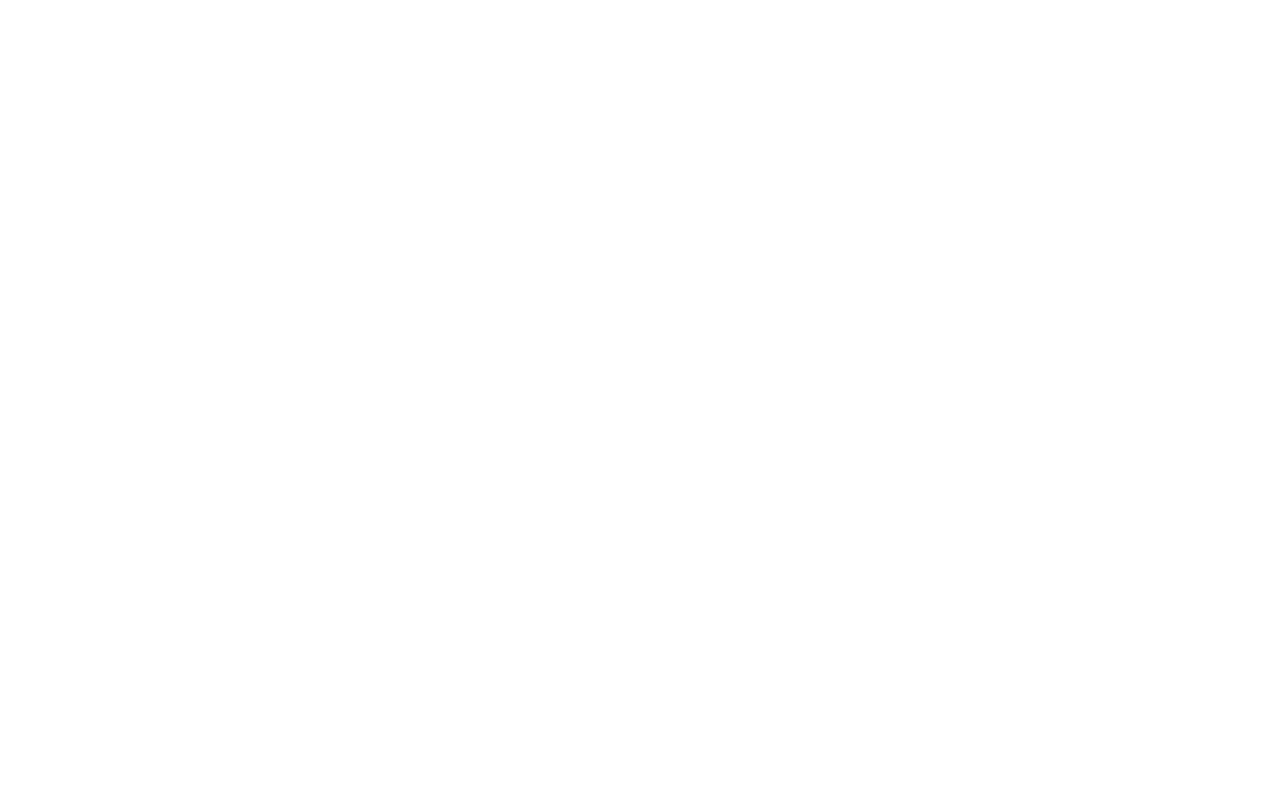
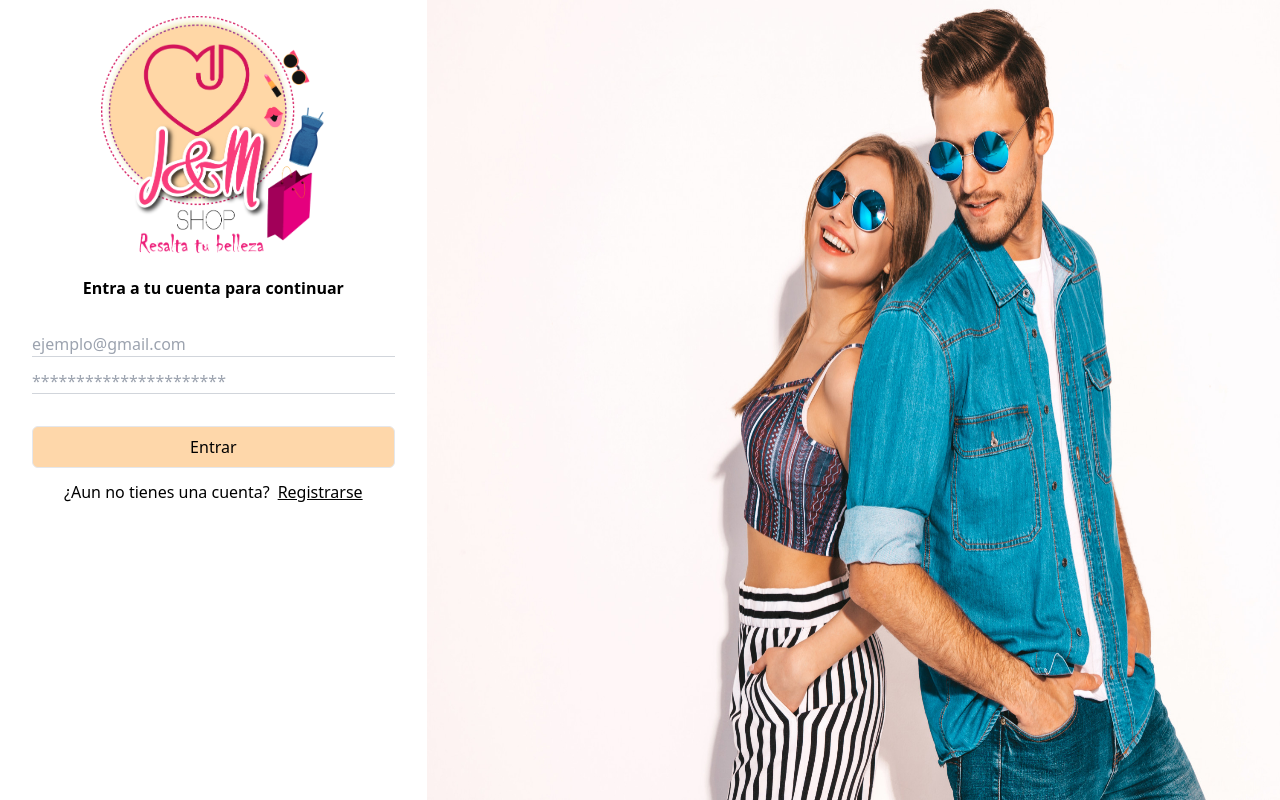
Before and after one commit to camm852/JYM, a React (Vite) app: page /login in a window 1280 px wide. Before the commit this address had no page. Built offline with nearby package versions, Linux system fonts and the light colour scheme.

Commit message:
[ADD] view login

```diff
--- a/src/components/Carousel.tsx
+++ b/src/components/Carousel.tsx
@@ -154,6 +154,7 @@ export default function Carousel(props: Props) {
       {/*
       //**Buttons
       */}
+      {showButtons ? (
         <div className="absolute left-6 bottom-2  md:left-14 xl:bottom-8 xl:left-32 flex">
           <button onClick={() => previousIndex()}>
             <svg
@@ -197,6 +198,7 @@ export default function Carousel(props: Props) {
             </svg>
           </button>
         </div>
+      ) : null}
       <div className="absolute left-6  w-2/3 xl:w-2/5 2xl:w-1/5 top-3 lg:top-10 xl:top-14   md:left-14  xl:left-32 ">
         {Object.values(informationImages[selectedIndex])}
       </div>
--- a/src/components/Header.tsx
+++ b/src/components/Header.tsx
@@ -66,7 +66,7 @@ export default function Header() {
       <div className="w-full lg:w-1/3 bg-white  flex items-center justify-center">
         {/* Login Registro */}
         <div className="flex flex-nowrap">
-          <Link to="/">
+          <Link to="/login">
             <svg
               xmlns="http://www.w3.org/2000/svg"
               fill="none"
@@ -78,7 +78,7 @@ export default function Header() {
               <path
                 strokeLinecap="round"
                 strokeLinejoin="round"
-                d="M15.75 6a3.75 3.75 0 11-7.5 0 3.75 3.75 0 017.5 0zM4.501 20.118a7.5 7.5 0 0114.998 0A17.933 17.933 0 0112 21.75c-2.676 0-5.216-.584-7.499-1.632z"
+                d="M15.75 9V5.25A2.25 2.25 0 0013.5 3h-6a2.25 2.25 0 00-2.25 2.25v13.5A2.25 2.25 0 007.5 21h6a2.25 2.25 0 002.25-2.25V15m3 0l3-3m0 0l-3-3m3 3H9"
               />
             </svg>
           </Link>
--- a/src/routes/RouteApp.tsx
+++ b/src/routes/RouteApp.tsx
@@ -1,12 +1,14 @@
 import React from 'react';
 import { BrowserRouter as Router, Routes, Route } from 'react-router-dom';
 import Home from '../views/Home';
+import Login from '../views/Login';
 
 export default function RouteApp() {
   return (
     <Router>
       <Routes>
         <Route path="/" element={<Home />} />
+        <Route path="/login" element={<Login />} />
       </Routes>
     </Router>
   );
--- a/src/views/Home.tsx
+++ b/src/views/Home.tsx
@@ -10,7 +10,7 @@ export default function Home() {
   return (
     <>
       <Header />
-      <Carousel images={images} autoPlay showButtons={false} />
+      <Carousel images={images} autoPlay showButtons />
     </>
   );
 }
--- /dev/null
+++ b/src/views/Login.tsx
@@ -0,0 +1,43 @@
+import React from 'react';
+import { Link } from 'react-router-dom';
+import logo from '../assets/JYMLOGO.png';
+import moda3 from '../assets/moda3.jpg';
+
+export default function Login() {
+  return (
+    <div className="block lg:flex ">
+      <div className="w-full lg:w-2/6 px-4 md:mt-3 lg:mt-4">
+        <img src={logo} alt="logo" className="m-auto mt-4 sm:mt-0 w-56" />
+        <form action="" className="p-4 flex flex-col justify-center items-center">
+          <h2 className="font-semibold">Entra a tu cuenta para continuar</h2>
+          <input
+            type="text"
+            name="email"
+            id="email"
+            className="w-full  sm:w-4/6 lg:w-full border-b text-slate-700 border-gray-300 focus:outline-none mt-8 focus:border-orange-200 bg-transparent "
+            placeholder="ejemplo@gmail.com"
+          />
+          <input
+            type="password"
+            name="password"
+            id="password"
+            className="w-full sm:w-4/6  lg:w-full border-b border-gray-300 text-slate-700  focus:outline-none mt-3 focus:border-orange-200 bg-transparent "
+            placeholder="**********************"
+          />
+          <button className="w-full sm:w-4/6 lg:w-full mt-8 p-2 border rounded-md bg-orange-200 hover:bg-orange-300 font-medium hover:text-white transition-all duration-300">
+            Entrar
+          </button>
+          <div className="flex justify-end mt-3">
+            <p className="mr-2">¿Aun no tienes una cuenta?</p>
+            <Link to="/signup" className="underline">
+              Registrarse
+            </Link>
+          </div>
+        </form>
+      </div>
+      <div className="w-4/6 hidden lg:block lg:h-screen lg:overflow-y-hidden ">
+        <img src={moda3} alt="" className="lg:h-screen" />
+      </div>
+    </div>
+  );
+}
```
Also changed, not shown: src/assets/moda3.jpg (added). Lines whose indentation alone changed are shown as unchanged.
